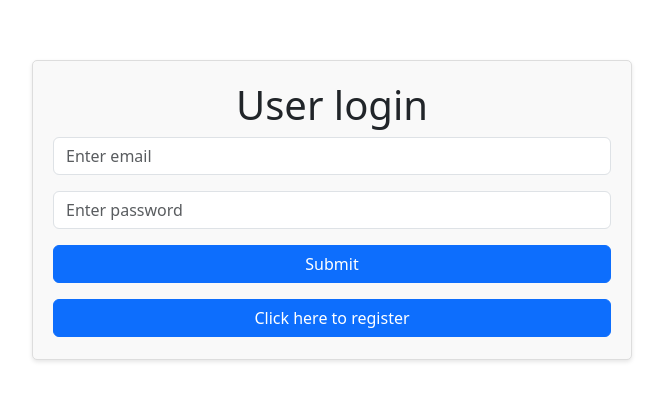
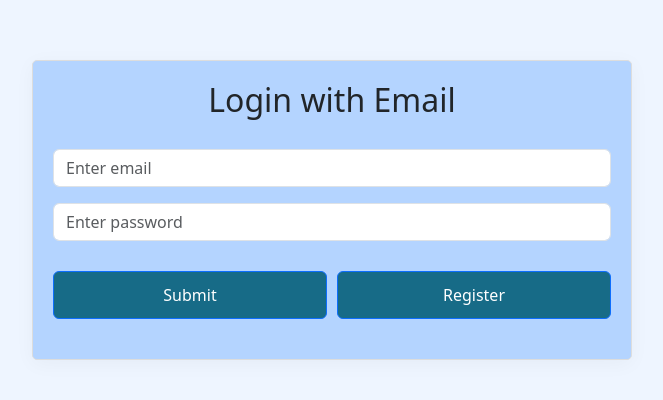
Before and after one commit to Sahilqba/pabs_new, a Next.js app in the folder frontend/: page /userlogin in a window 1280 px wide. Shown: the part 130-530 px from the top of the page, without its empty margins (308-971 px from the left). Built offline with nearby package versions, Linux system fonts and the light colour scheme.

Commit message:
frontend for user login page

```diff
--- a/frontend/package.json
+++ b/frontend/package.json
@@ -16,6 +16,7 @@
     "bootstrap-icons": "^1.11.3",
     "next": "15.0.3",
     "react": "^18.0.0",
-    "react-dom": "^18.0.0"
+    "react-dom": "^18.0.0",
+    "react-toastify": "^10.0.6"
   }
 }
--- a/frontend/src/app/globals.css
+++ b/frontend/src/app/globals.css
@@ -1,5 +1,19 @@
+:root {
+  --white: #ffffff;
+  --foreground: #171717;
+  --color1: #EEF5FF;
+  --color2: #B4D4FF;
+  --color3: #86B6F6;
+  --color4: #176B87;
+}
+
+nextjs-portal {
+  display: none;
+}
+
 body{
   overflow-x: hidden;
+  background-color: var(--color1) !important;
 }
 
 .flex-container {
@@ -84,10 +98,10 @@ body{
   margin: 10px;
   padding: 20px;
   text-align: center;
-  background-color: #f9f9f9;
+  background-color: var(--color2);
   border: 1px solid #ddd;
   border-radius: 5px;
-  box-shadow: 0 2px 4px rgba(0, 0, 0, 0.1);
+  box-shadow: 0 4px 20px 0px rgba(0, 0, 0, 0.04);
   width: 600px;
   height: 300px;
 }
@@ -115,3 +129,29 @@ footer {
   text-align: center;
   padding: 15px;
 }
+
+/* button */
+.btn-grp {
+  display: flex;
+  justify-content: center;
+  gap: 10px;
+  margin-top: 30px;
+}
+
+.btn-grp .btn.btn-primary {
+  width: 100%;
+  height: 3rem;
+  background-color: var(--color4);
+}
+.btn-grp .btn.btn-primary:hover{
+  background-color: var(--color3);
+}
+.login-form h2 {
+  margin-bottom: 30px;
+}
+
+/* spinner */
+.spinner-border {
+  --bs-spinner-width: 120px;
+  --bs-spinner-height: 120px;
+}
--- a/frontend/src/app/userlogin/page.jsx
+++ b/frontend/src/app/userlogin/page.jsx
@@ -4,6 +4,8 @@ import "bootstrap/dist/css/bootstrap.css";
 import Header from "../../components/Header";
 import Footer from "@/components/Footer";
 import { useRouter } from "next/navigation";
+import { ToastContainer, toast } from 'react-toastify';
+import 'react-toastify/dist/ReactToastify.css';
 function page() {
   useEffect(() => {
     require("bootstrap/dist/js/bootstrap.js");
@@ -14,6 +16,8 @@ function page() {
   const [loading, setLoading] = React.useState(false);
   const handleSubmit = async (e) => {
     e.preventDefault();
+    setLoading(true);
+
     try {
       const response = await fetch(
         `${process.env.NEXT_PUBLIC_API_URL}/userLogin`,
@@ -28,24 +32,34 @@ function page() {
       const data = await response.json();
       if (response.ok) {
         console.log("Login successful");
-        console.log("Data:", data);
+        // console.log("Data:", data);
+        toast.success("Login successful !");
         localStorage.setItem("jwtToken", data.token);
-        router.push(`/userProfile`);
+        setTimeout(() => {
+          router.push(`/userProfile`);
+        }, 2000);
       } else {
-        const errorResult = await response.json();
-        console.log(errorResult.error);
+        // const errorResult = await response.json();
+        // console.log(errorResult.error);
+        const errorMessage = data?.error || "Invalid credentials";
+        console.error("Login failed:", errorMessage);
+        toast.error(errorMessage);
       }
     } catch (error) {
       console.error("Error during login:", error);
-      alert("Incorrect email or password");
+      toast.error("Incorrect email or password.");
     }
+    finally {
+      setLoading(false); // Reset loading state
+    }
+
   };
   return (
     <>
       {/* <Header /> */}
       <div className="flex-container">
-        <div className="flex-item-login">
-          <h1>User login</h1>
+        <div className="flex-item-login login-form">
+          <h2>Login with Email</h2>
           <div>
             {loading ? (
               <div className="spinner-border" role="status">
@@ -79,25 +93,29 @@ function page() {
                     pattern="^(?=.*[a-zA-Z])(?=.*\d)[A-Za-z\d]{5,10}$"
                   />
                 </div>
+                <div className="btn-grp">
                 <button
                   type="submit"
-                  className="btn btn-primary w-100"
+                  className="btn btn-primary"
                   // onClick={handleSubmit}
                 >
                   Submit
                 </button>
+                <button
+              // type="submit"
+              className="btn btn-primary"
+              onClick={() => router.push("/userRegistration")}
+            >
+              Register
+            </button>
+            </div>
               </form>
             )}
-            <button
-              // type="submit"
-              className="btn btn-primary w-100 mt-3"
-              onClick={() => router.push("/userRegistration")}
-            >
-              Click here to register
-            </button>
+
           </div>
         </div>
       </div>
+      <ToastContainer />
       {/* <Footer /> */}
     </>
   );
```
Also changed, not shown: frontend/src/app/userRegistration/page.jsx (+39 -8 lines), 1 other file (tests, documents, lock files or other folders).
